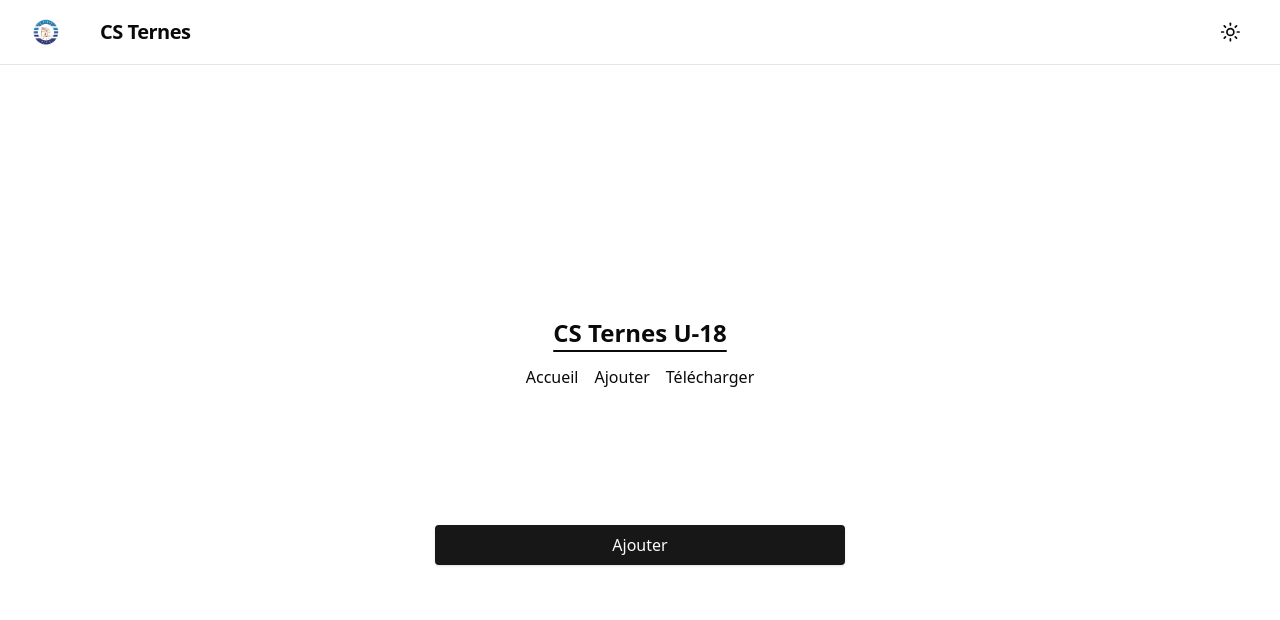
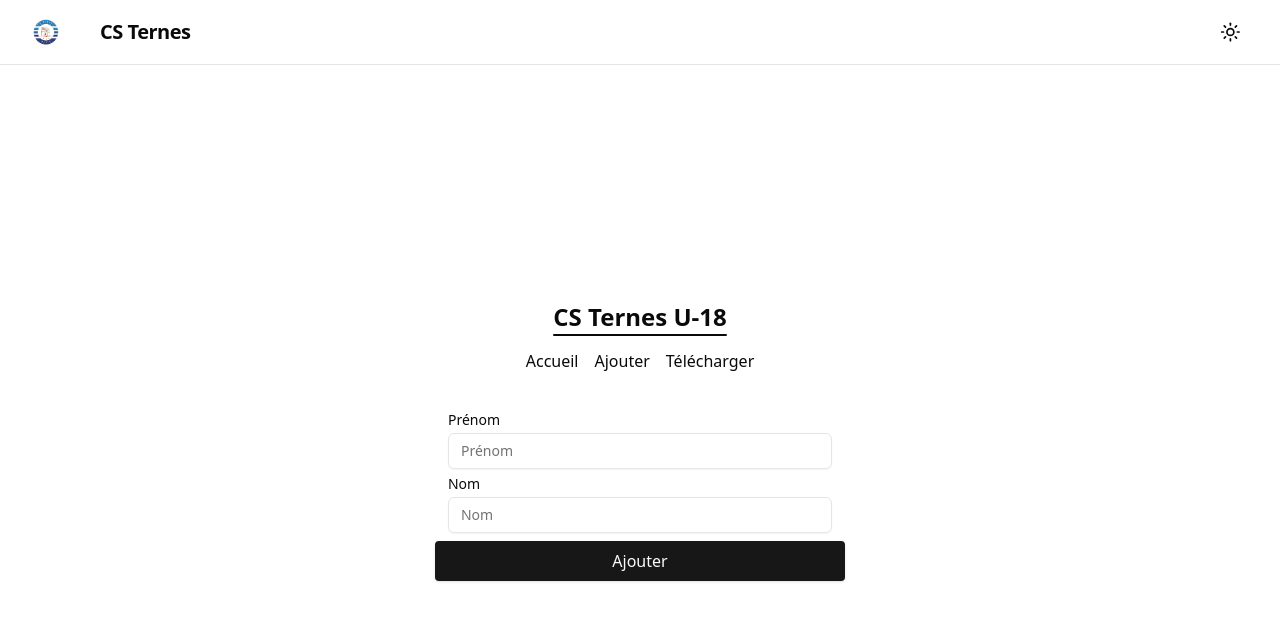
Before and after one commit to vanaklay/player-tracker-next, a Next.js app: page /addPlayer in a window 1280 px wide. Shown: the top 620 px of the page. Built offline with nearby package versions, Linux system fonts and the light colour scheme.

Commit message:
update AddPlayer Dark mode

```diff
--- a/package.json
+++ b/package.json
@@ -20,6 +20,7 @@
     "@faker-js/faker": "^8.1.0",
     "@prisma/client": "^5.4.2",
     "@radix-ui/react-icons": "^1.3.0",
+    "@radix-ui/react-label": "^2.0.2",
     "@radix-ui/react-slot": "^1.0.2",
     "@react-pdf/renderer": "^3.1.13",
     "@tanstack/react-query": "^4.36.1",
--- /dev/null
+++ b/src/components/InputWithLabel/index.tsx
@@ -0,0 +1,16 @@
+import { Input } from '../ui/input';
+import { Label } from '../ui/label';
+
+type InputWithLabelProps = {
+  label: string;
+  type: string;
+  id: string;
+};
+export function InputWithLabel({ label, type, id }: InputWithLabelProps) {
+  return (
+    <div className="grid w-full max-w-sm items-center gap-1.5 self-center">
+      <Label htmlFor={id}>{label}</Label>
+      <Input type={type} id={id} placeholder={label} />
+    </div>
+  );
+}
--- /dev/null
+++ b/src/components/ui/input.tsx
@@ -0,0 +1,25 @@
+import * as React from "react"
+
+import { cn } from "@/src/components/lib/utils"
+
+export interface InputProps
+  extends React.InputHTMLAttributes<HTMLInputElement> {}
+
+const Input = React.forwardRef<HTMLInputElement, InputProps>(
+  ({ className, type, ...props }, ref) => {
+    return (
+      <input
+        type={type}
+        className={cn(
+          "flex h-9 w-full rounded-md border border-input bg-transparent px-3 py-1 text-sm shadow-sm transition-colors file:border-0 file:bg-transparent file:text-sm file:font-medium placeholder:text-muted-foreground focus-visible:outline-none focus-visible:ring-1 focus-visible:ring-ring disabled:cursor-not-allowed disabled:opacity-50",
+          className
+        )}
+        ref={ref}
+        {...props}
+      />
+    )
+  }
+)
+Input.displayName = "Input"
+
+export { Input }
--- /dev/null
+++ b/src/components/ui/label.tsx
@@ -0,0 +1,26 @@
+"use client"
+
+import * as React from "react"
+import * as LabelPrimitive from "@radix-ui/react-label"
+import { cva, type VariantProps } from "class-variance-authority"
+
+import { cn } from "@/src/components/lib/utils"
+
+const labelVariants = cva(
+  "text-sm font-medium leading-none peer-disabled:cursor-not-allowed peer-disabled:opacity-70"
+)
+
+const Label = React.forwardRef<
+  React.ElementRef<typeof LabelPrimitive.Root>,
+  React.ComponentPropsWithoutRef<typeof LabelPrimitive.Root> &
+    VariantProps<typeof labelVariants>
+>(({ className, ...props }, ref) => (
+  <LabelPrimitive.Root
+    ref={ref}
+    className={cn(labelVariants(), className)}
+    {...props}
+  />
+))
+Label.displayName = LabelPrimitive.Root.displayName
+
+export { Label }
--- a/src/features/AddPlayerForm/index.tsx
+++ b/src/features/AddPlayerForm/index.tsx
@@ -4,6 +4,7 @@ import { FormEvent } from 'react';
 import Submit from '../../components/Submit';
 import { addPlayerOnDatabase } from '../../db/players';
 import toast from 'react-hot-toast';
+import { InputWithLabel } from '@/src/components/InputWithLabel';
 
 const AddPlayerForm = (): JSX.Element => {
   const addPlayer = async (firstName: string, lastName: string) => {
@@ -19,8 +20,8 @@ const AddPlayerForm = (): JSX.Element => {
     event.preventDefault();
     const form = event.currentTarget as HTMLFormElement;
 
-    const firstNameInput = form.querySelector("input[name='firstName']");
-    const lastNameInput = form.querySelector("input[name='lastName']");
+    const firstNameInput = form.querySelector("input[id='firstName']");
+    const lastNameInput = form.querySelector("input[id='lastName']");
 
     if (
       !(firstNameInput instanceof HTMLInputElement) ||
@@ -44,23 +45,8 @@ const AddPlayerForm = (): JSX.Element => {
   return (
     <>
       <form className="mt-8 flex flex-col space-y-2 px-4" onSubmit={handleAddForm}>
-        <label htmlFor="firstName" className="flex justify-between">
-          <span className="mr-4 self-center text-white">Prénom :</span>
-          <input
-            type="text"
-            name="firstName"
-            className="rounded px-4 py-2 text-black"
-          />
-        </label>
-
-        <label htmlFor="lastName" className="flex justify-between">
-          <span className="mr-4 self-center text-white">Nom :</span>
-          <input
-            type="text"
-            name="lastName"
-            className="rounded px-4 py-2 text-black"
-          />
-        </label>
+        <InputWithLabel label="Prénom" id="firstName" type="text" />
+        <InputWithLabel label="Nom" id="lastName" type="text" />
 
         <Submit inputValue="Ajouter" size="small" />
       </form>
```
Also changed, not shown: 1 other file (tests, documents, lock files or other folders).
